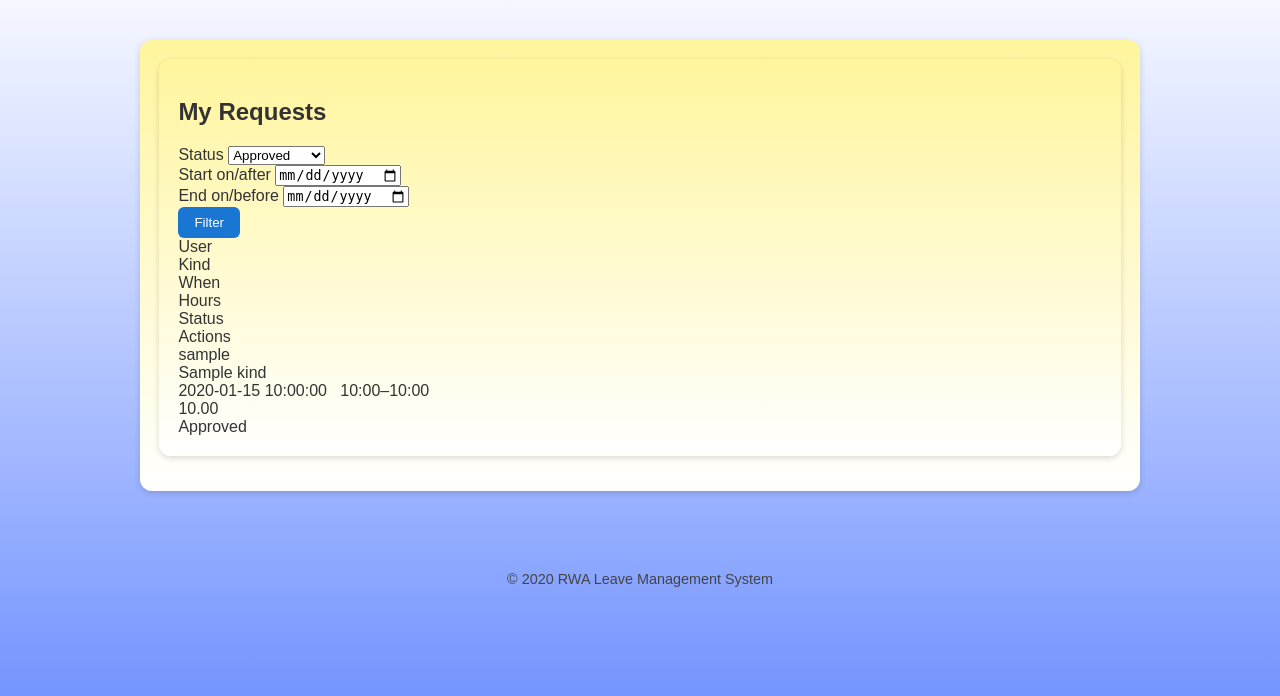
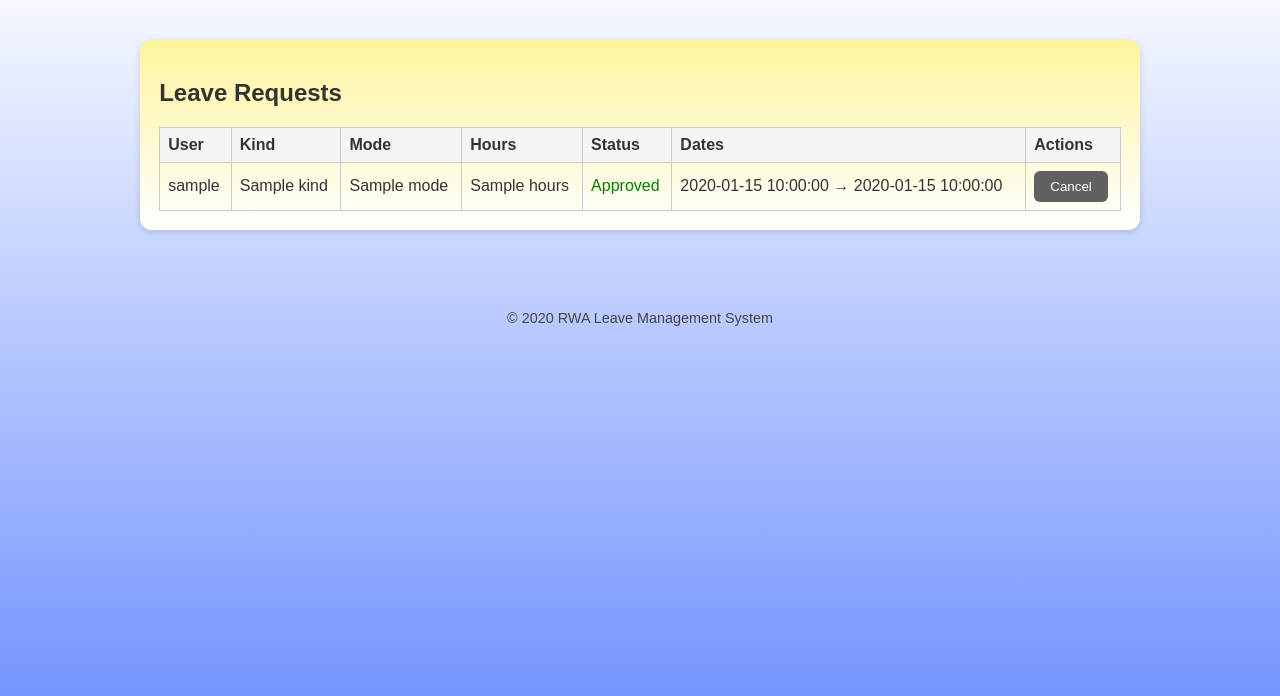
Before and after one commit to mcahoon-coder/RWA-Leave-System-Render-Clean, a Flask app: template templates/requests.html in a window 1280 px wide. Shown: the part 50-746 px from the top of the page. Run offline with Flask 3, Linux system fonts and the light colour scheme; the template is opened without the code that fills it: most values are stand-ins (such as "Sample title", 1, 10 or a date in 2020).

Commit message:
Update requests.html

```diff
--- a/templates/requests.html
+++ b/templates/requests.html
@@ -1,72 +1,49 @@
 {% extends "base.html" %}
+{% block title %}Requests{% endblock %}
+
 {% block content %}
-<div class="card">
-  <h2>My Requests{% if is_admin %} (All Users){% endif %}</h2>
+<h2>Leave Requests</h2>
 
-  <form method="get" class="grid-4 mb">
-    <div>
-      <label>Status</label>
-      <select name="status">
-        <option value="all" {{ 'selected' if status=='all' else '' }}>All</option>
-        <option value="Pending" {{ 'selected' if status=='Pending' else '' }}>Pending</option>
-        <option value="Approved" {{ 'selected' if status=='Approved' else '' }}>Approved</option>
-        <option value="Disapproved" {{ 'selected' if status=='Disapproved' else '' }}>Disapproved</option>
-        <option value="Cancelled" {{ 'selected' if status=='Cancelled' else '' }}>Cancelled</option>
-      </select>
-    </div>
-    <div>
-      <label>Start on/after</label>
-      <input type="date" name="start" value="{{ start }}">
-    </div>
-    <div>
-      <label>End on/before</label>
-      <input type="date" name="end" value="{{ end }}">
-    </div>
-    <div class="align-end">
-      <button class="btn">Filter</button>
-      {% if is_admin %}
-        <a class="btn" href="{{ url_for('export_requests_csv') }}">Export CSV</a>
-        <a class="btn" href="{{ url_for('export_requests_xlsx') }}">Export Excel</a>
+{% if reqs %}
+<table class="requests-table">
+  <tr>
+    <th>User</th><th>Kind</th><th>Mode</th><th>Hours</th><th>Status</th><th>Dates</th><th>Actions</th>
+  </tr>
+  {% for r in reqs %}
+  <tr>
+    <td>{{ r.user.username }}</td>
+    <td>{{ r.kind }}</td>
+    <td>{{ r.mode }}</td>
+    <td>{{ r.hours }}</td>
+    <td>
+      {% if r.status == "Approved" %}
+        <span style="color:green">{{ r.status }}</span>
+      {% elif r.status == "Disapproved" %}
+        <span style="color:orange">{{ r.status }}</span>
+      {% else %}
+        {{ r.status }}
       {% endif %}
-    </div>
+    </td>
+    <td>{{ r.start_date }} → {{ r.end_date }}</td>
+    <td>
+      {% if is_admin and r.status == "Pending" %}
+        <form method="post" action="{{ url_for('approve', req_id=r.id) }}" style="display:inline">
+          <button class="btn">Approve</button>
         </form>
-
-  <div class="table">
-    <div class="thead">
-      <div>User</div><div>Kind</div><div>When</div><div>Hours</div><div>Status</div><div>Actions</div>
-    </div>
-    {% for r in reqs %}
-      <div class="trow">
-        <div>{{ r.user.username }}</div>
-        <div>{{ r.kind }}</div>
-        <div>
-          {% if r.start_time and r.end_time and r.start_date == r.end_date %}
-            {{ r.start_date }} &nbsp; {{ r.start_time.strftime('%H:%M') }}–{{ r.end_time.strftime('%H:%M') }}
-          {% else %}
-            {{ r.start_date }} → {{ r.end_date }}
-          {% endif %}
-        </div>
-        <div>{{ '%.2f'|format(r.hours) }}</div>
-        <div>{{ r.status }}</div>
-        <div class="nowrap">
-          {% if is_admin and r.status == 'Pending' %}
-            <form style="display:inline" method="post" action="{{ url_for('approve', req_id=r.id) }}">
-              <button class="btn small success">Approve</button>
-            </form>
-            <form style="display:inline" method="post" action="{{ url_for('disapprove', req_id=r.id) }}">
-              <button class="btn small warn">Disapprove</button>
+        <form method="post" action="{{ url_for('disapprove', req_id=r.id) }}" style="display:inline">
+          <button class="btn btn-danger">Disapprove</button>
         </form>
       {% endif %}
-          {% if current_user.role == 'admin' or current_user.id == r.user_id %}
-            <form style="display:inline" method="post" action="{{ url_for('cancel', req_id=r.id) }}">
-              <button class="btn small">Cancel</button>
+      {% if r.status in ["Pending", "Approved"] %}
+        <form method="post" action="{{ url_for('cancel', req_id=r.id) }}" style="display:inline">
+          <button class="btn btn-secondary">Cancel</button>
         </form>
       {% endif %}
-        </div>
-      </div>
+    </td>
+  </tr>
+  {% endfor %}
+</table>
 {% else %}
 <p>No requests found.</p>
-    {% endfor %}
-  </div>
-</div>
+{% endif %}
 {% endblock %}
```
Lines whose indentation alone changed are shown as unchanged.
